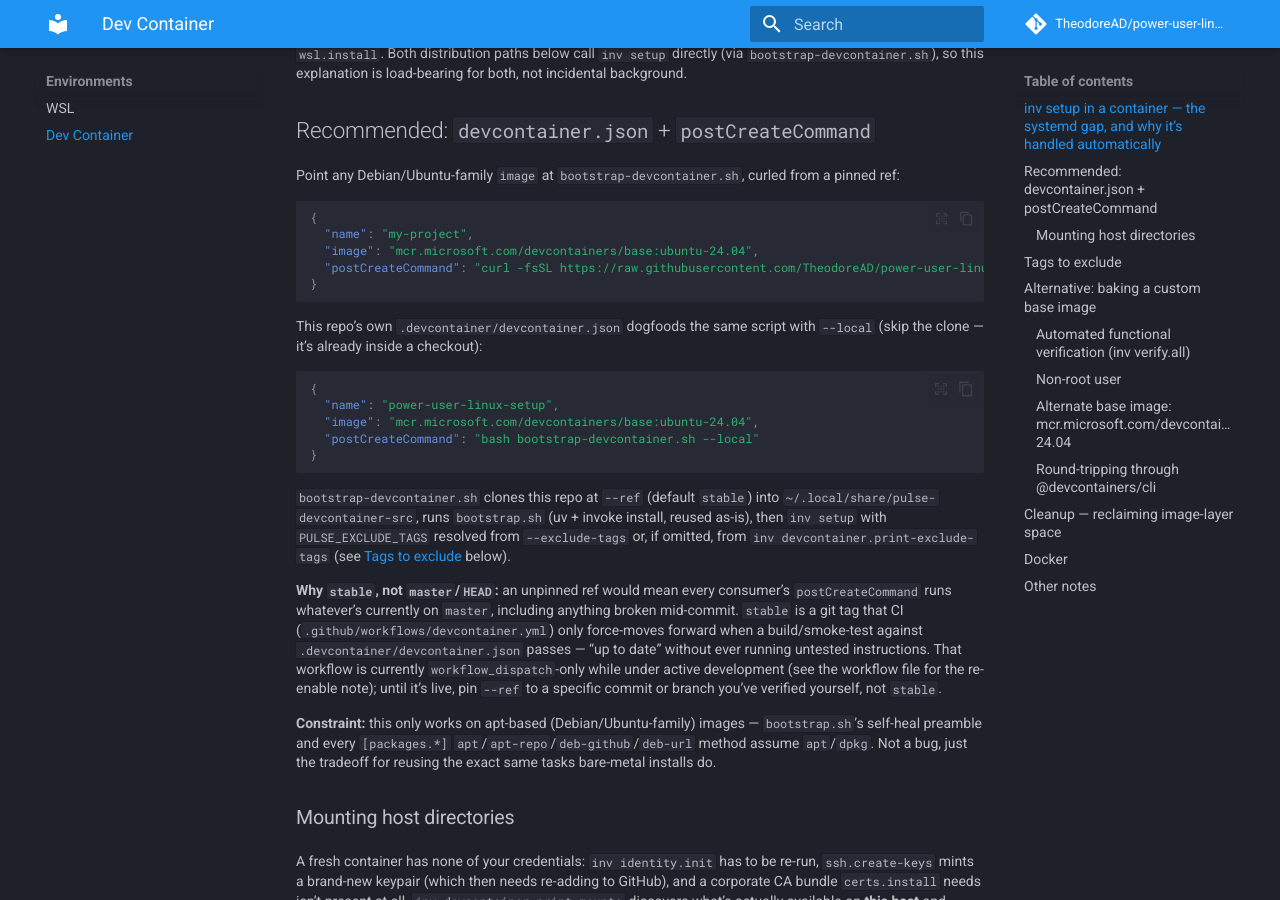
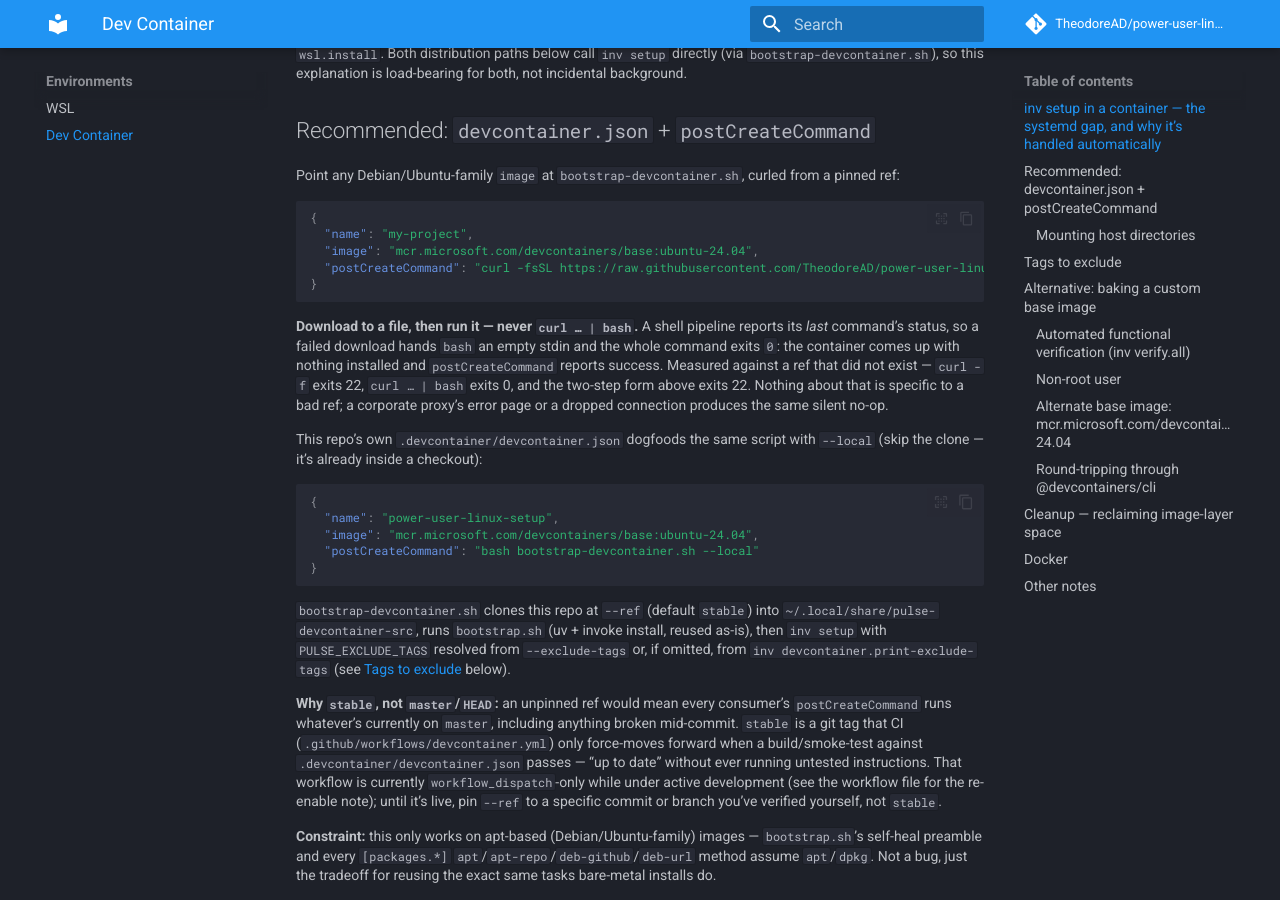
Before and after one commit to TheodoreAD/power-user-linux-setup, an MkDocs documentation site: the page built from docs/dev-container.md, in a window 1280 px wide and 900 px high, scrolled down 595 px. Built offline with MkDocs 1.6.1 and Material for MkDocs 9.7.7, drawn with Linux system fonts in a browser that asks for light colours; comment, search, counter and statistics services are not loaded.

Commit message:
devcontainer: the documented one-liner can no longer fail silently
`curl -fsSL <url> | bash` reports the pipeline's last status, which is bash's.
A failed download hands bash an empty stdin, bash exits 0, and a
postCreateCommand written that way claims success while installing nothing --
the container comes up bare and nothing says so.

Not hypothetical. The URL in that snippet points at the `stable` ref, and the
remote has no tags at all: the workflow that would create one has never run.
Measured just now: curl -f exits 22, the pipeline exits 0, and the two-step form
this replaces it with exits 22.

The missing tag is a separate problem and is being handled separately. This is
the half that would still matter afterwards -- a proxy error page, a dropped
connection, or any future ref mistake produces the same silent no-op through a
pipe, and the same visible failure through a file.

Co-Authored-By: Claude Opus 5 <noreply@anthropic.com>

````diff
--- a/docs/dev-container.md
+++ b/docs/dev-container.md
@@ -31,9 +31,16 @@ Point any Debian/Ubuntu-family `image` at `bootstrap-devcontainer.sh`, curled fr
 {
   "name": "my-project",
   "image": "mcr.microsoft.com/devcontainers/base:ubuntu-24.04",
-  "postCreateCommand": "curl -fsSL https://raw.githubusercontent.com/TheodoreAD/power-user-linux-setup/stable/bootstrap-devcontainer.sh | bash"
+  "postCreateCommand": "curl -fsSL https://raw.githubusercontent.com/TheodoreAD/power-user-linux-setup/stable/bootstrap-devcontainer.sh -o /tmp/pulse-bootstrap.sh && bash /tmp/pulse-bootstrap.sh"
 }
 ```
+
+**Download to a file, then run it — never `curl … | bash`.** A shell pipeline reports its _last_
+command's status, so a failed download hands `bash` an empty stdin and the whole command exits `0`:
+the container comes up with nothing installed and `postCreateCommand` reports success. Measured
+against a ref that did not exist — `curl -f` exits 22, `curl … | bash` exits 0, and the two-step
+form above exits 22. Nothing about that is specific to a bad ref; a corporate proxy's error page or
+a dropped connection produces the same silent no-op.
 
 This repo's own `.devcontainer/devcontainer.json` dogfoods the same script with `--local` (skip the
 clone — it's already inside a checkout):
````
Also changed, not shown: 1 other file.
